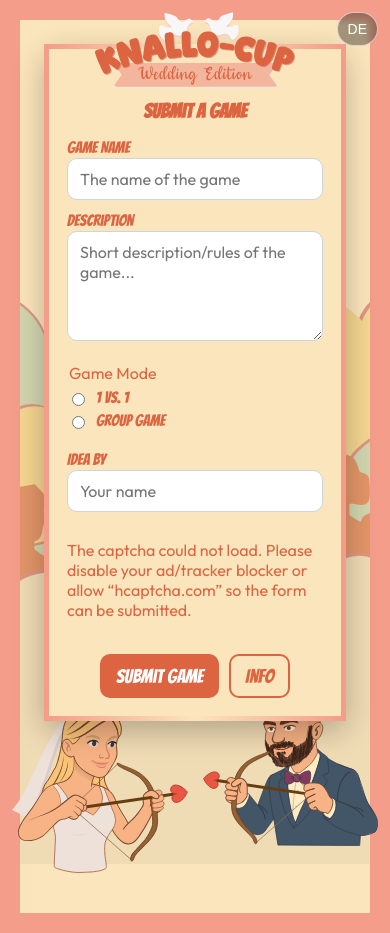
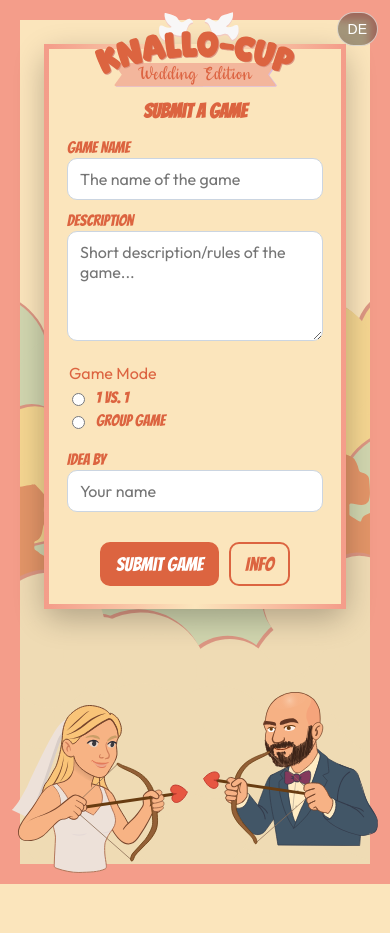
Before and after one commit to LeanderWernst/knallo-cup-wedding-edition, a plain HTML site: page index.html in a window 390 px wide. After the commit the page ends 884 px from the top, so only its background shows below. Drawn offline with nearby package versions, Linux system fonts and the light colour scheme.

Commit message:
add favicons and logic for captcha polling until 20sec

```diff
--- a/index.html
+++ b/index.html
@@ -5,6 +5,12 @@
     <meta charset="utf-8" />
     <meta name="viewport" content="width=device-width,initial-scale=1" />
     <link rel="stylesheet" href="stylesheet.css">
+    <link rel="icon" type="image/png" href="/images/favicon/favicon-96x96.png" sizes="96x96" />
+    <link rel="icon" type="image/svg+xml" href="/images/favicon/favicon.svg" />
+    <link rel="shortcut icon" href="/images/favicon/favicon.ico" />
+    <link rel="apple-touch-icon" sizes="180x180" href="/images/favicon/apple-touch-icon.png" />
+    <meta name="apple-mobile-web-app-title" content="KnalloCup" />
+    <link rel="manifest" href="/images/favicon/site.webmanifest" />
     <title>Knallo-Cup | Wedding-Edition</title>
 </head>
 
@@ -131,7 +137,9 @@
                     return {
                         i18nReady: false,
                         showOverlay: false,
-                        captchaError: false
+                        captchaError: false,
+                        captchaPollId: null,
+                        captchaPollDeadline: 0
                     };
                 },
                 computed: {
@@ -143,10 +151,58 @@
                     }
                 },
                 methods: {
+                    isCaptchaPresent() {
+                        const apiOk = !!window.hcaptcha;
+                        const iframeOk = !!document.querySelector('.h-captcha iframe');
+                        return apiOk || iframeOk;
+                    },
+                    startCaptchaWatcher({ intervalMs = 300, timeoutMs = 20000 } = {}) {
+                        this.stopCaptchaWatcher();
+                        if (this.isCaptchaPresent()) {
+                            this.captchaError = false;
+                            return;
+                        }
+
+                        this.captchaPollDeadline = Date.now() + timeoutMs;
+                        this.captchaPollId = window.setInterval(() => {
+                            if (this.isCaptchaPresent()) {
+                                this.captchaError = false;
+                                this.stopCaptchaWatcher();
+                                return;
+                            }
+                            if (Date.now() >= this.captchaPollDeadline) {
+                                this.captchaError = true;
+                                this.stopCaptchaWatcher();
+                            }
+                        }, intervalMs);
+                    },
+                    stopCaptchaWatcher() {
+                        if (this.captchaPollId != null) {
+                            clearInterval(this.captchaPollId);
+                            this.captchaPollId = null;
+                        }
+                    },
                     toggleLocale() {
                         this.$i18n.locale = this.nextLocale;
                         localStorage.setItem('locale', this.$i18n.locale);
                         document.documentElement.setAttribute('lang', this.$i18n.locale);
+
+                        const el = document.querySelector('.h-captcha');
+                        if (el) el.setAttribute('data-lang', this.$i18n.locale);
+
+                        this.$nextTick(() => this.startCaptchaWatcher());
+                    },
+                    loadWeb3FormsOnce() {
+                        if (document.querySelector('script[data-w3f-loaded]')) return;
+                        const s = document.createElement('script');
+                        s.src = 'https://web3forms.com/client/script.js';
+                        s.async = true;
+                        s.defer = true;
+                        s.setAttribute('data-w3f-loaded', '1');
+                        s.onload = () => {
+                            this.startCaptchaWatcher();
+                        };
+                        document.body.appendChild(s);
                     },
                     openOverlay() {
                         this.showOverlay = true;
@@ -188,33 +244,25 @@
                 mounted() {
                     document.documentElement.setAttribute('lang', this.$i18n.locale);
                     this.i18nReady = true;
+
                     this.$nextTick(() => {
-                        if (!document.querySelector('script[data-w3f-loaded]')) {
-                            const s = document.createElement('script');
-                            s.src = 'https://web3forms.com/client/script.js';
-                            s.async = true;
-                            s.defer = true;
-                            s.setAttribute('data-w3f-loaded', '1');
-                            s.onload = () => {
-                                setTimeout(this.detectCaptchaLoaded, 400);
-                            };
-                            document.body.appendChild(s);
-                        }
-                        setTimeout(this.detectCaptchaLoaded, 1500);
+                        this.loadWeb3FormsOnce();
+                        this.startCaptchaWatcher({ intervalMs: 300, timeoutMs: 25000 });
                     });
+
                     window.addEventListener('keydown', (e) => {
                         if (e.key === 'Escape' && this.showOverlay) this.closeOverlay();
                     });
-                    this.attachCaptchaSubmitGuard();
+
                     this.adjustBodyPadding();
                     window.addEventListener('resize', this.adjustBodyPadding);
+                    this.attachCaptchaSubmitGuard();
                 },
                 beforeUnmount() {
                     window.removeEventListener('resize', this.adjustBodyPadding);
+                    this.stopCaptchaWatcher();
                 }
-            })
-                .use(i18n)
-                .mount('#app');
+            }).use(i18n).mount('#app');
         })();
     </script>
 </body>
--- a/stylesheet.css
+++ b/stylesheet.css
@@ -273,6 +273,11 @@ textarea {
     bottom: -2px;
 }
 
+.h-captcha {
+    display: flex;
+    justify-content: center;
+}
+
 @media (max-width: 380px) {
     .card {
         padding: 16px;
```
Also changed, not shown: images/favicon/apple-touch-icon.png (added), images/favicon/favicon-96x96.png (added), images/favicon/favicon.ico (added), images/favicon/favicon.svg (added), images/favicon/site.webmanifest (added), images/favicon/web-app-manifest-192x192.png (added), images/favicon/web-app-manifest-512x512.png (added).
